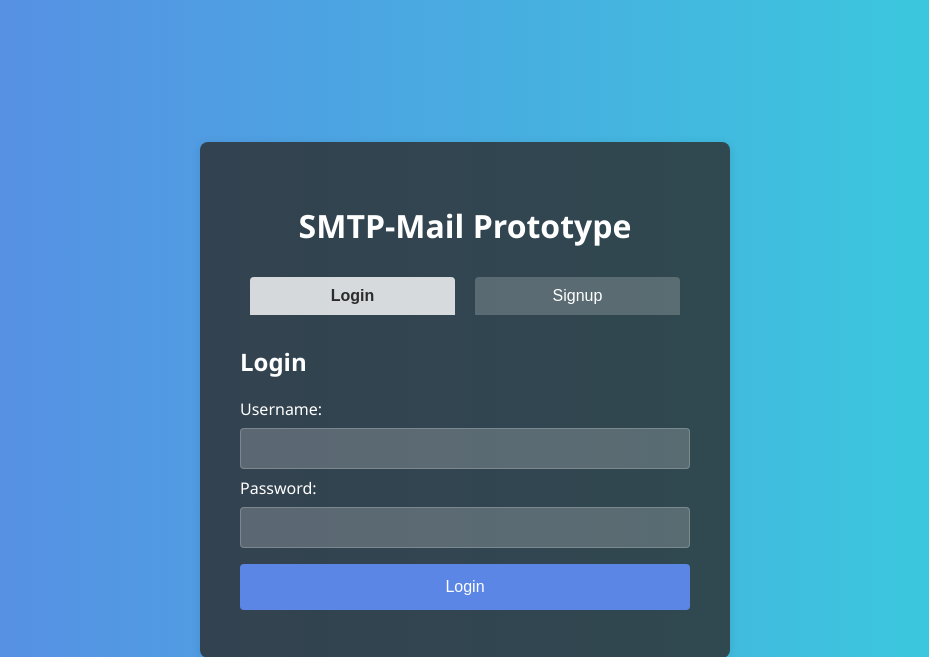
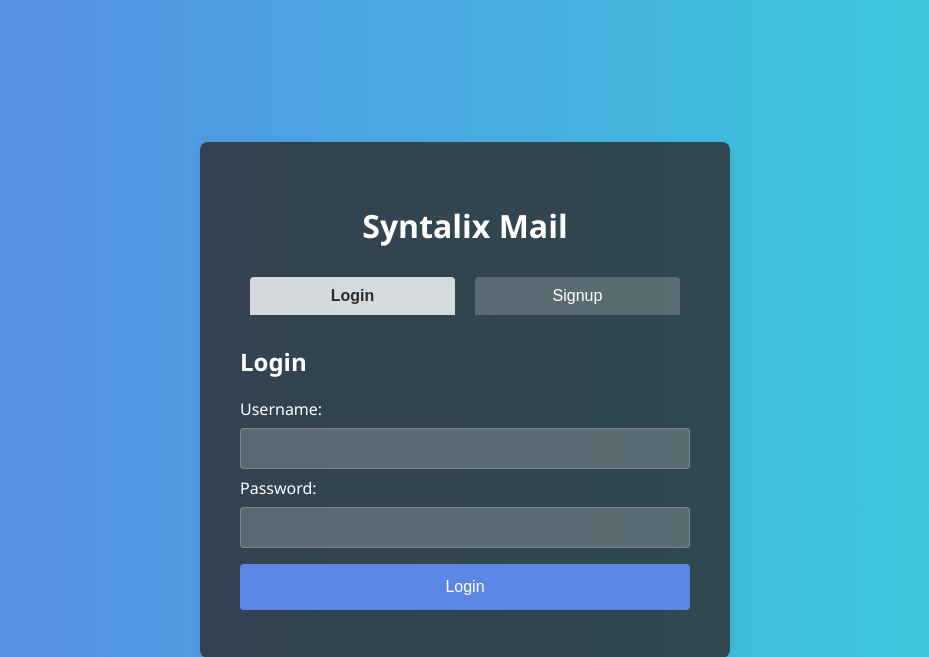
Before and after one commit to Soujash-123/smtp-mail-server, a Flask app: page / in a window 1280 px wide. Shown: the top 657 px of the page, without its empty margins (175-1104 px from the left). Run offline with Flask 3, Linux system fonts and the light colour scheme; parts of the project's set-up code (start-up, migrations or seed data) failed here and were passed over.

Commit message:
Update login.html

```diff
--- a/templates/login.html
+++ b/templates/login.html
@@ -1,7 +1,7 @@
 <!DOCTYPE html>
 <html>
 <head>
-    <title>SMTP-Mail Prototype</title>
+    <title>Syntalix Mail</title>
     <style>
         /* Embedded CSS Styles */
         body {
@@ -115,7 +115,7 @@
 </head>
 <body>
     <div class="container">
-        <h1>SMTP-Mail Prototype</h1>
+        <h1>Syntalix Mail</h1>
 
         <div class="tab-buttons">
             <button class="tab-btn active">Login</button>
```
